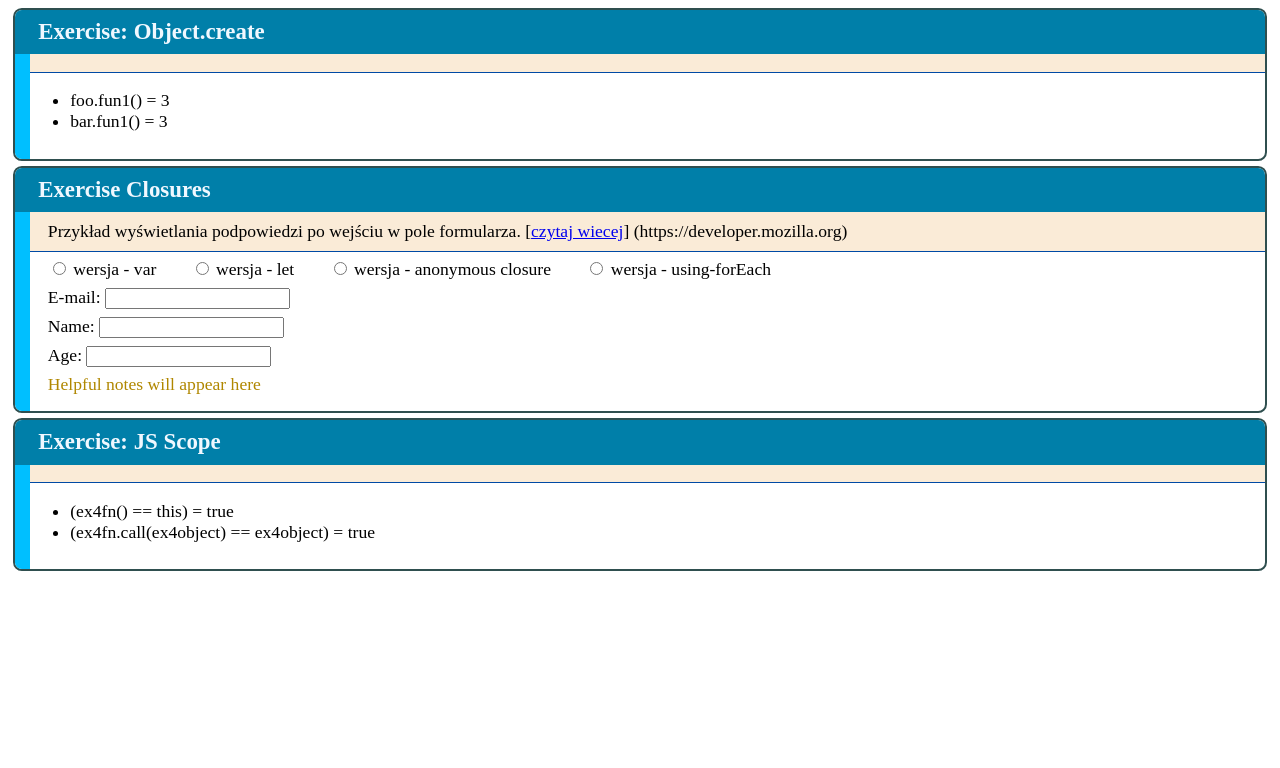
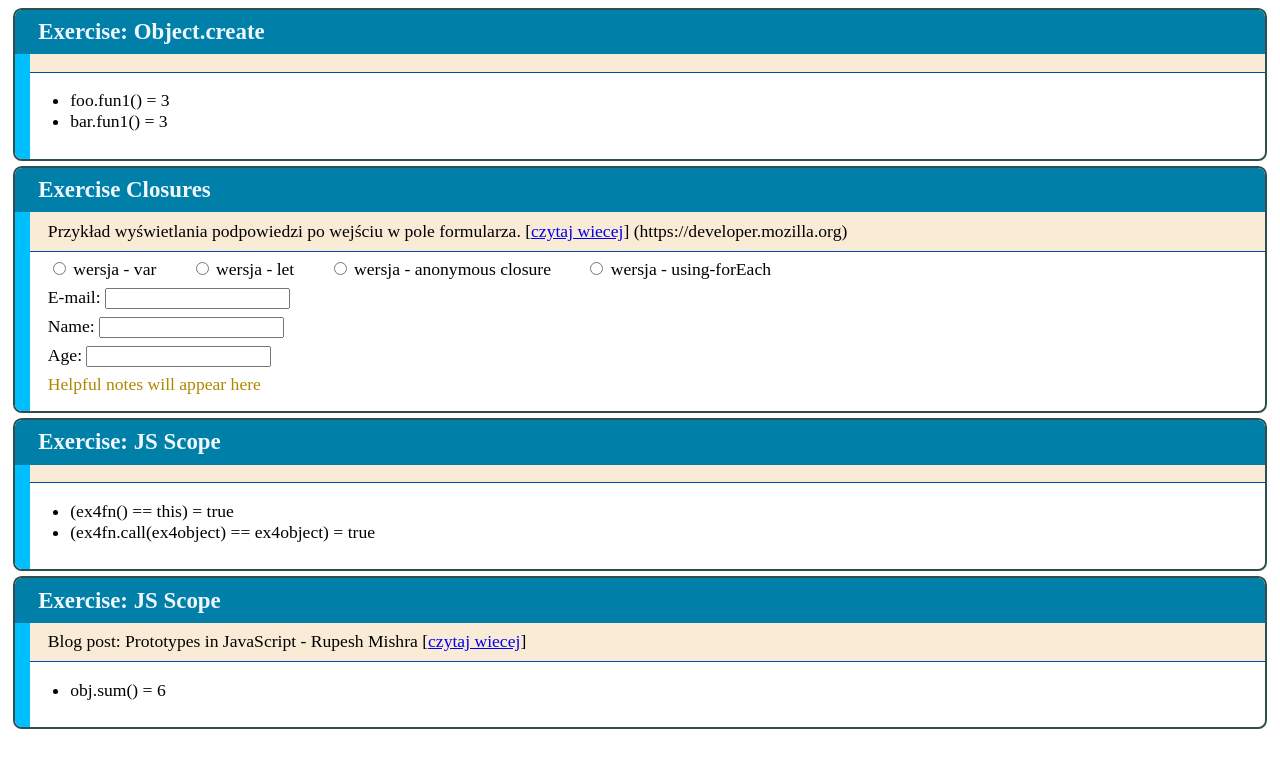
Before and after one commit to bogdanpolak/bsc-site, a Jekyll site: the page built from js-play/index.html, in a window 1280 px wide. Shown: the top 768 px of the page. Built offline with Jekyll 4.4.1, drawn with Linux system fonts in a browser that asks for light colours; some of the changed lines change nothing that is shown.

Commit message:
Dodano ex5 Prototype

```diff
--- a/js-play/index.html
+++ b/js-play/index.html
@@ -48,6 +48,19 @@ title: playground one
 	</div>
 	<div class="example-content">
 		<p class="reference"></p>
+		<ul class="out"></ul>
+	</div>
+</div>
+
+<div class="example" id="example-prototype">
+	<div>
+		<h1>Exercise: JS Scope</h1>
+	</div>
+	<div class="example-content">
+		<p class="reference">
+			Blog post: Prototypes in JavaScript - Rupesh Mishra
+			[<a href="https://hackernoon.com/prototypes-in-javascript-5bba2990e04b">czytaj wiecej</a>]
+		</p>
 		<ul class="out"></ul>
 	</div>
 </div>
@@ -249,11 +262,37 @@ ex4scope = {
 	}
 };
 
+function MyClass (a) {
+	this.a = a;
+	this.b = 1;
+}
+MyClass.prototype.sum = function () {
+	return this.a +this.b;
+}
+
+ex5prototype = {
+	init: function (contenerId) {
+		var ex1div = document.getElementById(contenerId);
+		this.out = ex1div.getElementsByTagName('ul').item(0);
+	},
+	log: function (info, value) {
+		var li=document.createElement('li');
+		this.out.appendChild(li);
+		li.innerHTML = info+' = '+value;
+	},
+	run: function() {
+		this.init('example-prototype');
+		const obj = new MyClass(5);
+		this.log( "obj.sum() ", obj.sum() );
+	}
+};
+
 (function(){
 	exercise1.run();
 	exercise2.run();
 	exercise3.init();
 	ex4scope.run();
+	ex5prototype.run();
 })();
 
 </script>
```
